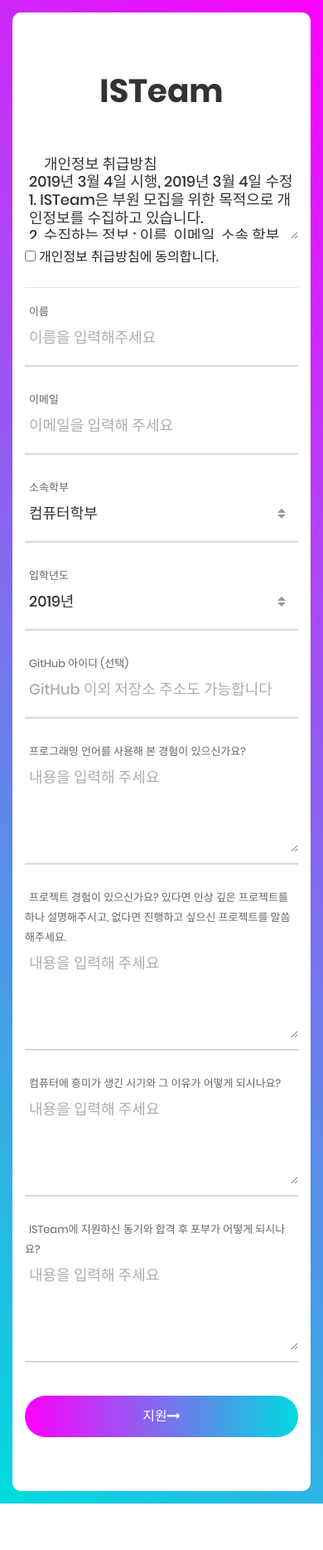
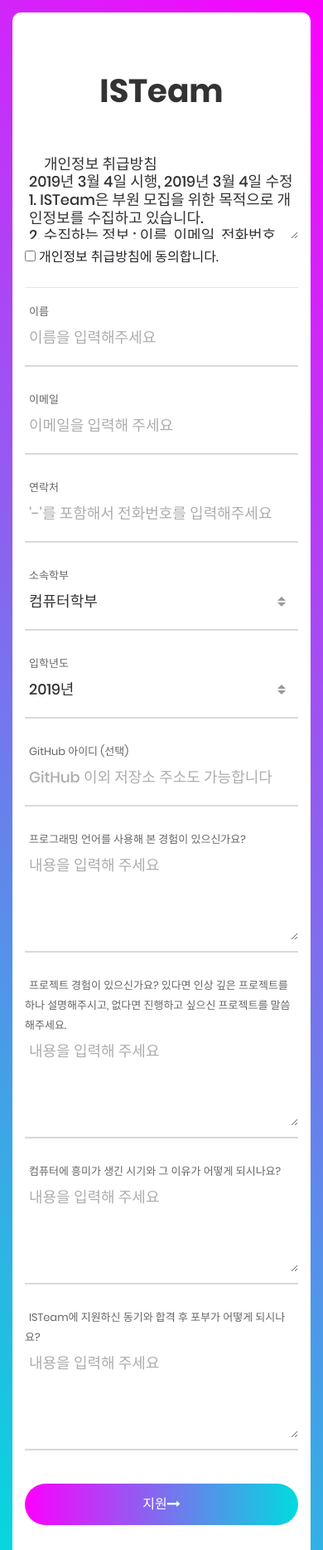
Before and after one commit to aooen/isteam-groupware, a CodeIgniter app: page /database/recruit/resume in a window 390 px wide. Shown: the top 1868 px of the page at 83% size. Before the commit the page ends 1812 px from the top, so only its background shows below. Run offline with CodeIgniter, Linux system fonts and the light colour scheme; some libraries are stand-ins or nearby versions.

Commit message:
Add phone in recruit

```diff
--- a/application/controllers/Recruit.php
+++ b/application/controllers/Recruit.php
@@ -28,6 +28,7 @@
 		$agree = $this->input->post('agree', true);
 		$name = $this->input->post('name', true);
 		$email = $this->input->post('email', true);
+		$phone = $this->input->post('phone', true);
 		$department = $this->input->post('department', true);
 		$grade = $this->input->post('grade', true);
 		$github = $this->input->post('github', true);
@@ -40,9 +41,10 @@
 		if (!($name && $email && $department && $grade && $message1 && $message2 && $message3 && $message4)) throw new Exception('입력이 없습니다.');
 		if (mb_strlen($name) > 32) throw new Exception('이름은 32자를 넘길 수 없습니다.');
 		if (mb_strlen($email) > 256) throw new Exception('이메일은 256자를 넘길 수 없습니다.');
+		if (!preg_match('/^[0-9]{2,3}\-[0-9]{3,4}\-[0-9]{4}$/', $phone)) throw new Exception('전화번호 형식이 올바르지 않습니다.');
 		if (mb_strlen($github) > 256) throw new Exception('GitHub 아이디는 256자를 넘길 수 없습니다.');
 
-		$this->recruit_model->insert_recruit($name, $email, $department, $grade, $github, $message1, $message2, $message3, $message4);
+		$this->recruit_model->insert_recruit($name, $email, $phone, $department, $grade, $github, $message1, $message2, $message3, $message4);
 
 		$this->load->view('recruit/done');
 	}
--- a/application/models/Recruit_model.php
+++ b/application/models/Recruit_model.php
@@ -9,8 +9,8 @@
 		return $query->result();
 	}
 
-	public function insert_recruit($name, $email, $department, $grade, $github, $message1, $message2, $message3, $message4) {
-		$result = $this->db->insert('recruit', [ 'name' => $name, 'email' => $email, 'department' => $department, 'grade' => $grade, 'github' => $github, 'message1' => $message1, 'message2' => $message2, 'message3' => $message3, 'message4' => $message4, 'date' => date('Y-m-d H:i:s') ]);
+	public function insert_recruit($name, $email, $phone, $department, $grade, $github, $message1, $message2, $message3, $message4) {
+		$result = $this->db->insert('recruit', [ 'name' => $name, 'email' => $email, 'phone' => $phone, 'department' => $department, 'grade' => $grade, 'github' => $github, 'message1' => $message1, 'message2' => $message2, 'message3' => $message3, 'message4' => $message4, 'date' => date('Y-m-d H:i:s') ]);
 		return $result;
 	}
 }
--- a/application/views/recruit/resume.php
+++ b/application/views/recruit/resume.php
@@ -25,7 +25,7 @@
 					<textarea class="input100" disabled>　개인정보 취급방침
 2019년 3월 4일 시행, 2019년 3월 4일 수정
 1. ISTeam은 부원 모집을 위한 목적으로 개인정보를 수집하고 있습니다.
-2. 수집하는 정보 : 이름, 이메일, 소속 학부, 입학년도, GitHub 아이디, 자기소개
+2. 수집하는 정보 : 이름, 이메일, 전화번호, 소속 학부, 입학년도, GitHub 아이디, 자기소개
 3. 수집 사유 : 동아리 부원 모집 기초 자료, 결과 안내
 4. 제 3자에게 개인정보를 제공하지 않습니다.
 5. 다음과 같은 경우에 개인정보를 파기합니다.
@@ -41,9 +41,14 @@
 						<input class="input100" type="text" name="name" placeholder="이름을 입력해주세요">
 						<span class="focus-input100"></span>
 					</div>
-					<div class="wrap-input100 validate-input" data-validate="바른형식의 이메일이 입력되지 않았습니다.">
+					<div class="wrap-input100 validate-input" data-validate="올바른 이메일이 입력되지 않았습니다.">
 						<span class="label-input100">이메일</span>
 						<input class="input100" type="text" name="email" placeholder="이메일을 입력해 주세요">
+						<span class="focus-input100"></span>
+					</div>
+					<div class="wrap-input100 validate-input" data-validate="올바른 연락처가 입력되지 않았습니다">
+						<span class="label-input100">연락처</span>
+						<input class="input100" type="text" name="phone" placeholder="'-'를 포함해서 전화번호를 입력해주세요">
 						<span class="focus-input100"></span>
 					</div>
 					<div class="wrap-input100 input100-select">
--- a/application/views/welcome_message.php
+++ b/application/views/welcome_message.php
@@ -19,8 +19,8 @@
 <div id="member" class="container p-3 text-center">
 	<h3 class="mb-1">부원으로 지원하기</h3>
 	숭실대학교 컴퓨터학부·소프트웨어학부 소속 학부생만 지원이 가능합니다.<br>
-	<button class="mt-3 btn btn-primary" disabled>부원 신청하기</button><br>
-	<small>현재는 모집 기간이 아닙니다.<br>지원기간 : 3/4(월) 00:00 ~ 3/17(일) 23:59</small>
+	<a class="mt-3 btn btn-primary" href="<?=base_url('recruit')?>">부원 신청하기</a><br>
+	<small>3/17(일) 23:59까지 지원이 가능합니다.</small>
 </div>
 <div id="activity" class="container p-3">
 	<h3 class="mb-1 text-center">스터디 &amp; 세미나</h3>
--- a/static/recruit/javascripts/main.js
+++ b/static/recruit/javascripts/main.js
@@ -22,6 +22,7 @@
     var agree = $('input[name="agree"]');
     var name = $('.validate-input input[name="name"]');
     var email = $('.validate-input input[name="email"]');
+    var phone = $('.validate-input input[name="phone"]');
     var message1 = $('.validate-input textarea[name="message1"]');
     var message2 = $('.validate-input textarea[name="message2"]');
     var message3 = $('.validate-input textarea[name="message3"]');
@@ -42,6 +43,11 @@
 
         if(email.val().trim().match(/^([a-zA-Z0-9_\-\.]+)@((\[[0-9]{1,3}\.[0-9]{1,3}\.[0-9]{1,3}\.)|(([a-zA-Z0-9\-]+\.)+))([a-zA-Z]{1,5}|[0-9]{1,3})(\]?)$/) == null) {
             showValidate(email);
+            check=false;
+        }
+
+        if(phone.val().trim().match(/^[0-9]{2,3}\-[0-9]{3,4}\-[0-9]{4}$/) == null) {
+            showValidate(phone);
             check=false;
         }
 
```
Also changed, not shown: application/views/recruit/view.php (+4 -6 lines).
